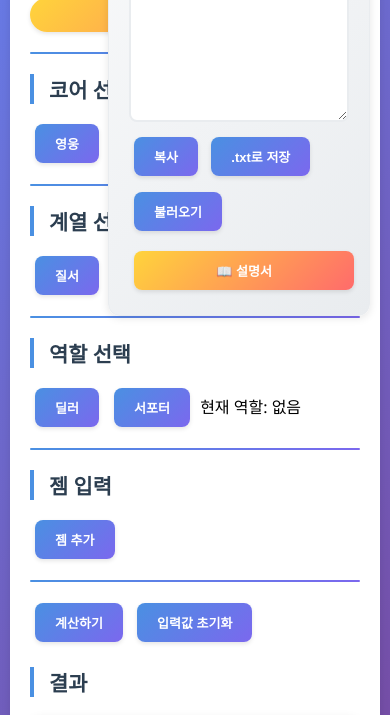
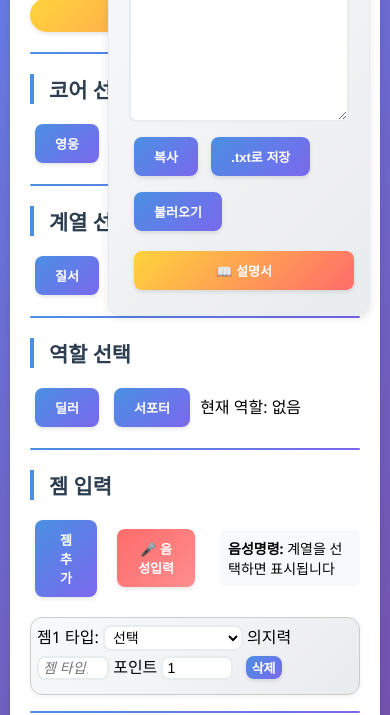
Before and after one commit to PORTKRE/lostark-arcgrid, a plain HTML site: page index.html in a window 390 px wide. Shown: the part 125-840 px from the top of the page. Drawn offline with Linux system fonts and the light colour scheme.

Commit message:
Update index.html
2025-09-26
음성인식기능추가

```diff
--- a/index.html
+++ b/index.html
@@ -46,8 +46,20 @@
 
   <!-- 젬 입력 -->
   <h3>젬 입력</h3>
+  <div style="display: flex; align-items: center; gap: 10px; margin-bottom: 15px;">
+    <button onclick="addGem()">젬 추가</button>
+    <button id="voiceBtn" onclick="toggleVoiceRecognition()" style="background: linear-gradient(135deg, #ff6b6b, #ff8e8e);">
+      🎤 음성입력
+    </button>
+    <div id="voiceGemsList" style="margin-left: 10px; padding: 8px; background: #f8f9fa; border-radius: 5px; font-size: 14px;">
+      <strong>음성명령:</strong> <span id="availableGems">계열을 선택하면 표시됩니다</span>
+    </div>
+  </div>
+  <div id="voiceInputDisplay" style="margin: 15px 0; padding: 15px; background: linear-gradient(135deg, #e3f2fd, #f3e5f5); border-radius: 10px; border: 2px solid #4a90e2; display: none;">
+    <strong>🎤 음성인식 결과:</strong>
+    <div id="voiceResultText" style="margin-top: 8px; font-size: 16px; color: #2c3e50; font-weight: bold; background: white; padding: 10px; border-radius: 5px; border: 1px solid #ddd;"></div>
+  </div>
   <div id="gemsContainer"></div>
-  <button onclick="addGem()">젬 추가</button>
 
   <hr>
 
@@ -75,7 +87,7 @@
     </div>
 
 
-    <script src="script.js"></script>
+    <script src="js/script.js"></script>
   </div>
 </body>
 </html>
```
